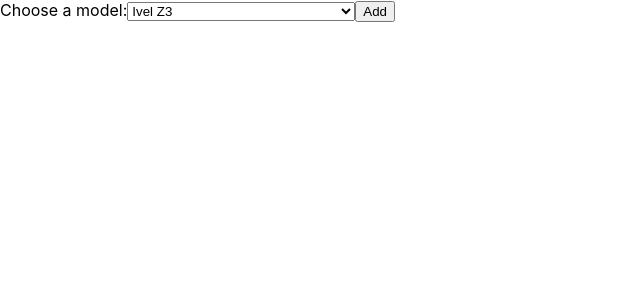
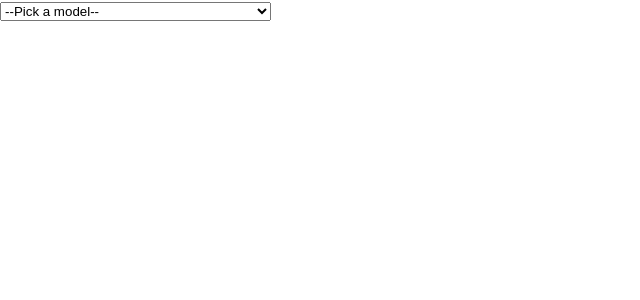
Before and after one commit to niza25/computer-model-list, a React (Create React App) app: page / in a window 1280 px wide. Shown: the top 300 px of the page, without its empty margins (0-640 px from the left). Built offline with nearby package versions, Linux system fonts and the light colour scheme.

Commit message:
improve select

```diff
--- a/src/App.js
+++ b/src/App.js
@@ -1,47 +1,45 @@
 import React, { Component } from 'react';
 import './App.css';
-import { connect } from 'react-redux';
 
 
+export default class App extends Component {
 
-class App extends Component {
+  state = {
+    "Ivel Z3": {
+      manufacturer: "Ivasim",
+      year: 1969,
+      origin: "Croatia"
+    },
+    "Bally Astrocade": {
+      manufacturer: "Bally Consumer Products",
+      year: 1977,
+      origin: "USA"
+    },
+    "Sord M200 Smart Home Computer": {
+      manufacturer: "Sord Computer Corporation",
+      year: 1971,
+      origin: "Japan"
+    },
+    "Commodore 64": {
+      manufacturer: "Commodore",
+      year: 1982,
+      origin: "USA"
+    }
+  }
 
   render() {
-    console.log(this.props, 'my props - state in app')
-    console.log(this.props.computers)
-    const modelsList = Object.keys(this.props.computers)
-    console.log(modelsList);
 
     return (
-
       <div className="App">
-      <form >
-        <label>Choose a model:</label>
-            <select id="computer-select">
-              <label>
-                <option value="">--Pick a model--</option>
-              </label>
-
-                {console.log(modelsList)}
-
-                { modelsList.map((model, i )=>
-                  (
-                    <option value={model} key={'comp' + i}> {model}</option>
-                   ))}
-            </select>
-        <button>Add</button>
-        </form>
-
+        <select id="computer-select">
+          <option value="">--Pick a model--</option>
+          {
+            Object.keys(this.state).map((key, i)=> {
+              return <option value={key} key = {'comp' + i}> {key} ({this.state[key].year})</option>
+            })
+          }
+        </select>
       </div>
     );
   }
 }
-
-
-const mapStateToProps = (state) => {
-  return {
-    computers: state
-  }
-}
-
-export default connect(mapStateToProps)(App)
--- a/src/index.js
+++ b/src/index.js
@@ -3,13 +3,13 @@ import ReactDOM from 'react-dom';
 import './index.css';
 import App from './App';
 import * as serviceWorker from './serviceWorker';
-import store from './store'
-import {Provider} from 'react-redux'
+
+
 
 ReactDOM.render(
-  <Provider store={store}>
-		<App />
-	</Provider>,
+
+		<App />,
+
 document.getElementById('root'));
 
 // If you want your app to work offline and load faster, you can change
--- a/src/reducers/reducer.js
+++ /dev/null
@@ -1,34 +0,0 @@
-
-const data = {
-  "Ivel Z3": {
-    manufacturer: "Ivasim",
-    year: 1969,
-    origin: "Croatia"
-  },
-  "Bally Astrocade": {
-    manufacturer: "Bally Consumer Products",
-    year: 1977,
-    origin: "USA"
-  },
-  "Sord M200 Smart Home Computer": {
-    manufacturer: "Sord Computer Corporation",
-    year: 1971,
-    origin: "Japan"
-  },
-  "Commodore 64": {
-    manufacturer: "Commodore",
-    year: 1982,
-    origin: "USA"
-  }
-}
-
-const InitialState = data;
-
-const reducer = (state = InitialState, action = {}) => {
-  switch (action.type) {
-  default:
-    return state
-  }
-}
-
-export default reducer
--- a/src/store.js
+++ b/src/store.js
@@ -1,8 +1,6 @@
-import { createStore } from 'redux'
-import reducer from './reducers/reducer'
-// TO DO - create and import reducer
-const enhancer = window.__REDUX_DEVTOOLS_EXTENSION__ && window.__REDUX_DEVTOOLS_EXTENSION__()
+/* import { createStore } from 'redux'
+import reducer from './reducer'
 
-const store = createStore(reducer, enhancer)
+const store = createStore(reducer)
 
-export default store
+export default store */
```
